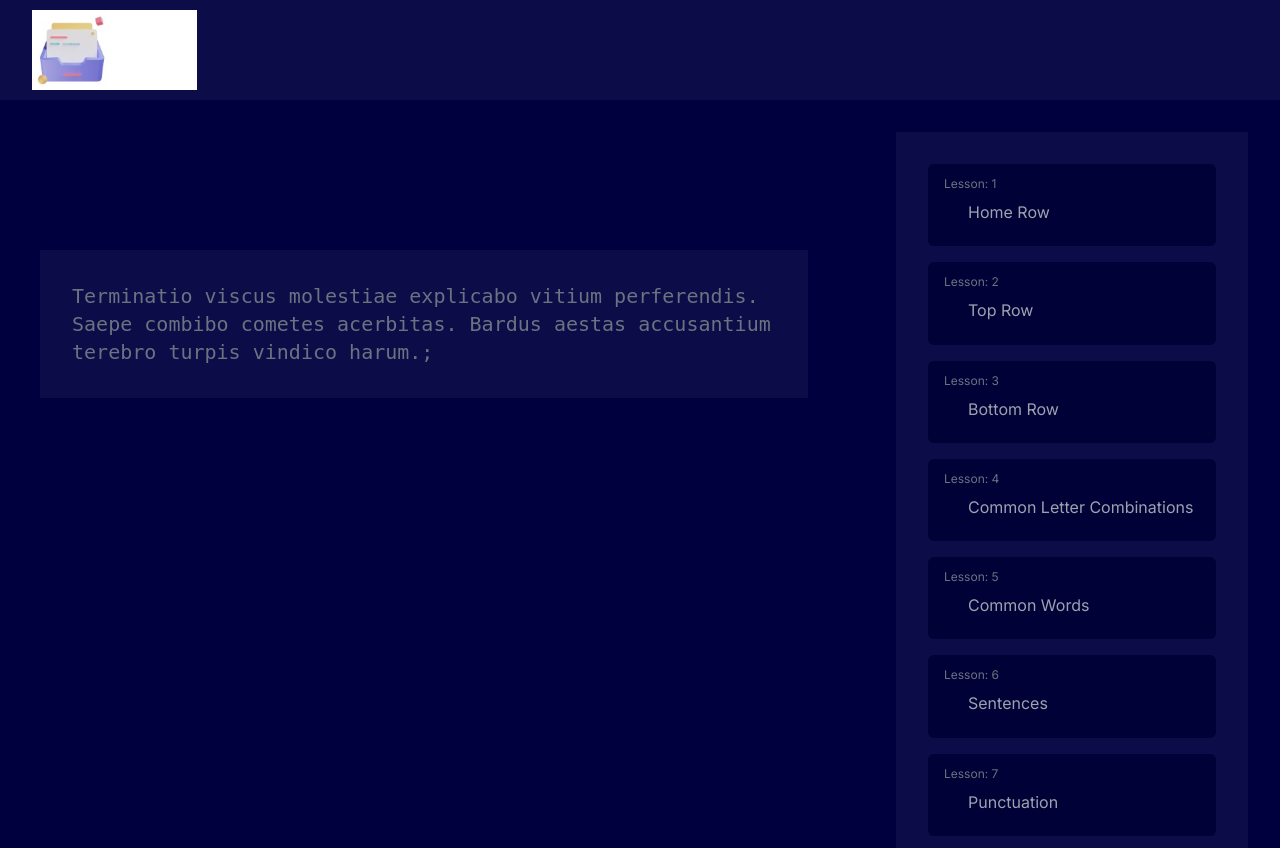
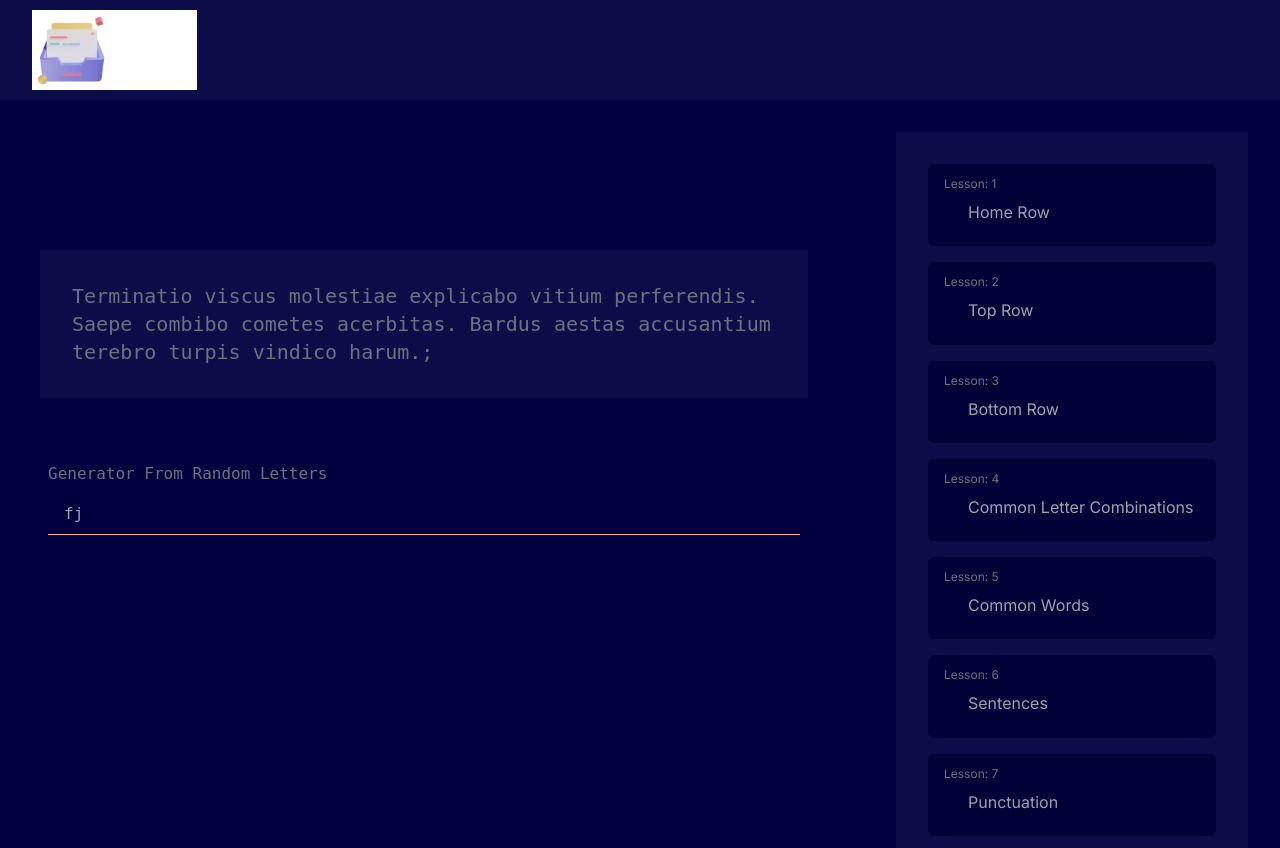
Before and after one commit to saqibtanveer-dev/typing-practice, a Next.js app: page / in a window 1280 px wide. Shown: the top 848 px of the page. Built offline with nearby package versions, Linux system fonts and the light colour scheme.

Commit message:
feat: add a component for user to gen words from rand letters

```diff
--- a/src/app/lesson/[slug]/page.tsx
+++ b/src/app/lesson/[slug]/page.tsx
@@ -13,6 +13,8 @@ export default function page({ params }: { params: { slug: string } }) {
     const para = lessonsList[parseInt(slug)].letters;
     chars = para.split("");
   } catch (error) {
+    if (slug.startsWith("word"))
+      console.log("working", slug.split("-").slice(1).join("-"));
     return <LessonNotAvailable />;
   }
   return <CharsContainer chars={chars} />;
--- /dev/null
+++ b/src/components/TypingArea/InputLettersToType.tsx
@@ -0,0 +1,17 @@
+import React from "react";
+
+export default function InputLettersToType() {
+  return (
+    <form action="" className="px-4 mt-16 text-gray-500 font-sans">
+      <div>
+        <label htmlFor="genRand">Generator From Random Letters</label>
+        <input
+          type="text"
+          name="genRand"
+          placeholder="fj"
+          className="w-full bg-bg-primary text-gray-500 my-2 px-4 py-2 border-b border-red-300 focus:outline-none"
+        />
+      </div>
+    </form>
+  );
+}
--- a/src/components/TypingArea/index.tsx
+++ b/src/components/TypingArea/index.tsx
@@ -1,12 +1,16 @@
 "use client";
 import React, { useState } from "react";
 import CharWrapper from "./CharWrapper";
+import InputLettersToType from "./InputLettersToType";
 
 export default function CharsContainer({ chars }: { chars: string[] }) {
   const [index, setIndex] = useState<number>(0);
   return (
-    <div className="max-w-3xl w-fit h-fit mx-auto dark:bg-bg-secondary dark:text-gray-500 mt-[15%] font-sans text-xl p-8">
-      <CharWrapper chars={chars} index={index} setIndex={setIndex} />;
-    </div>
+    <>
+      <div className="max-w-3xl w-fit h-fit mx-auto dark:bg-bg-secondary dark:text-gray-500 mt-[15%] font-sans text-xl p-8">
+        <CharWrapper chars={chars} index={index} setIndex={setIndex} />;
+      </div>
+      <InputLettersToType />
+    </>
   );
 }
```
